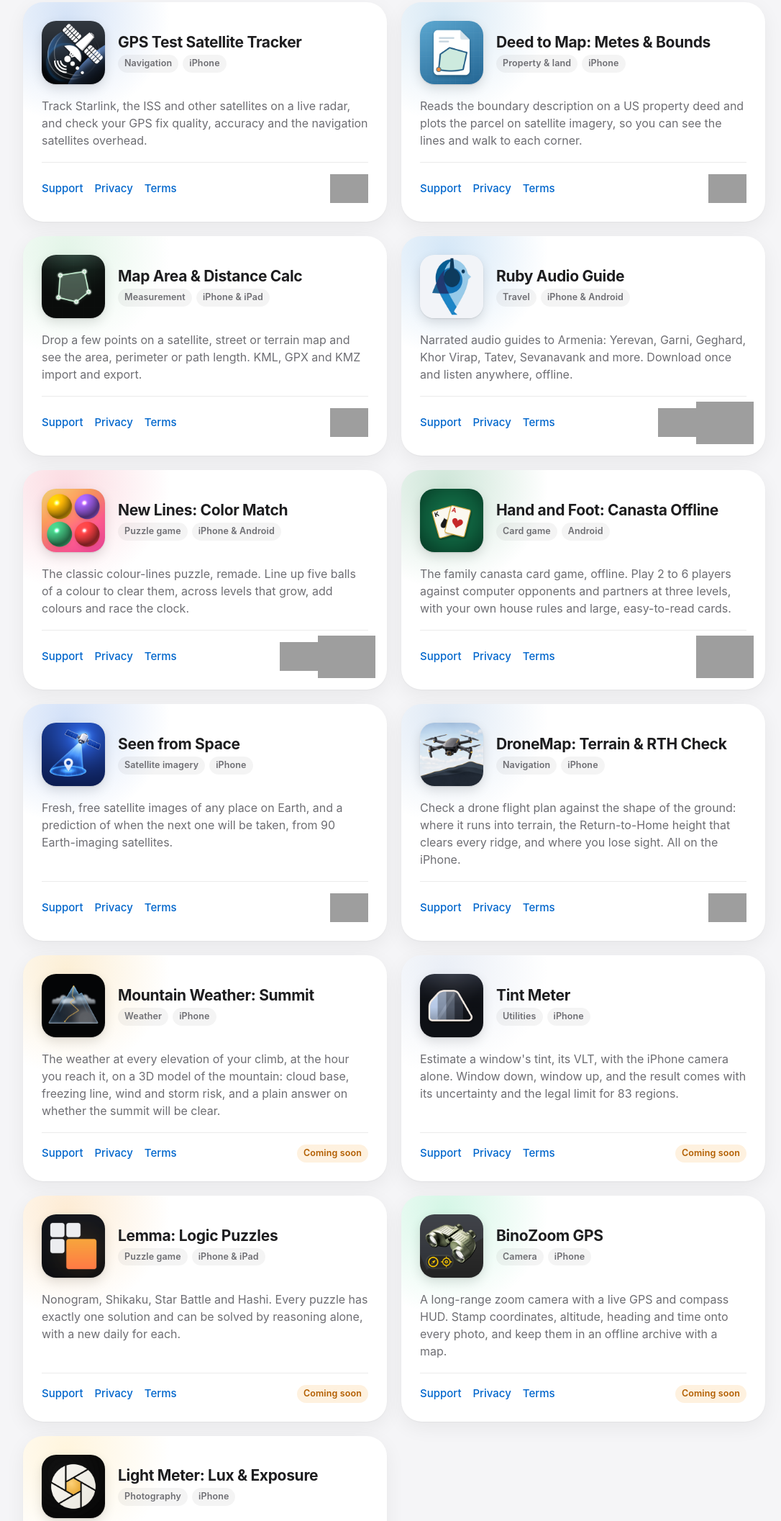
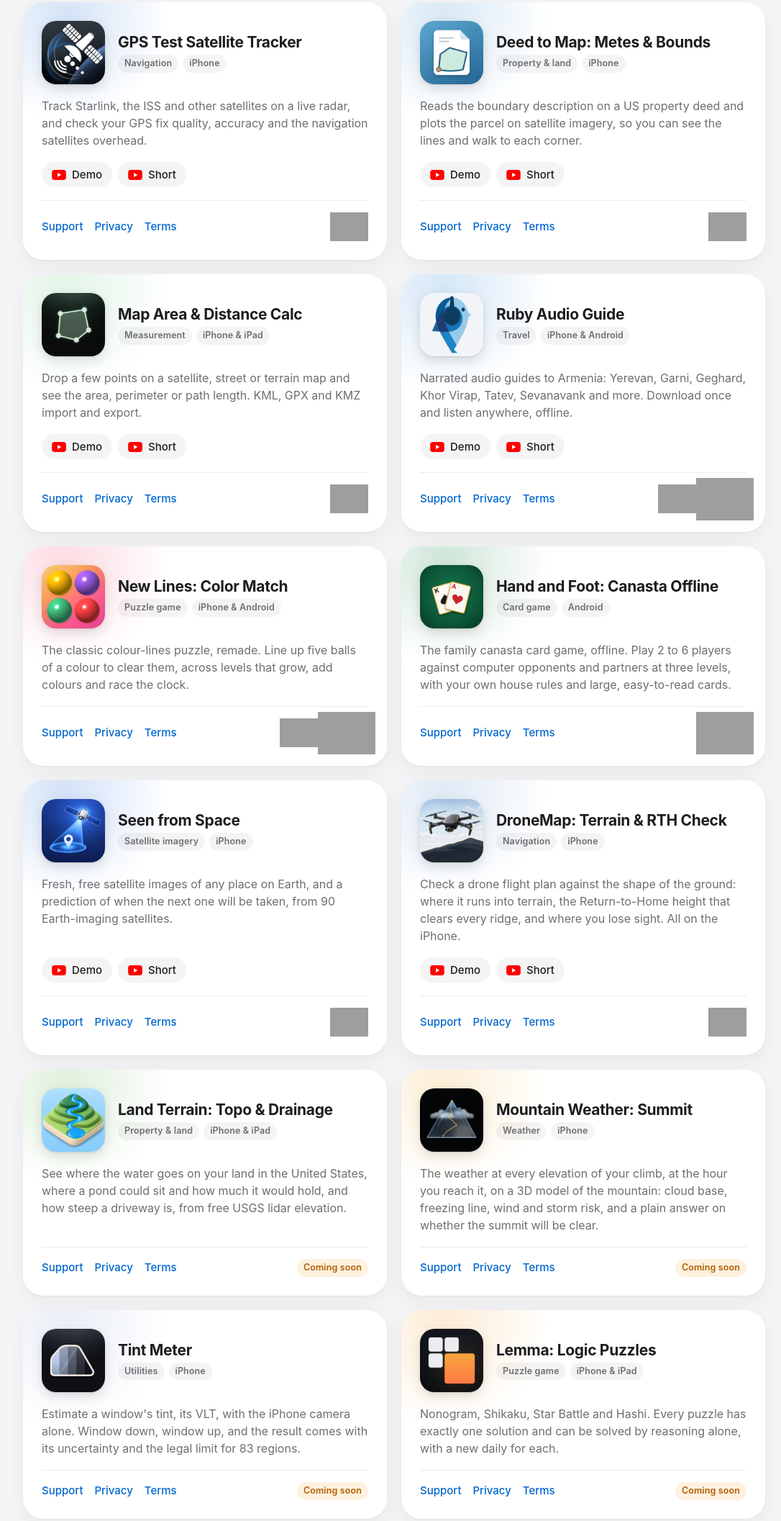
Before and after one commit to developer-barseghyan/developer-barseghyan.github.io, a plain HTML site: page index.html in a window 1280 px wide. Shown: the part 770-2883 px from the top of the page at 72% size, without its empty margins (92-1178 px from the left). Drawn offline with Linux system fonts and the light colour scheme; grey boxes are pictures that could not be loaded.

Commit message:
Add files via upload

```diff
--- a/index.html
+++ b/index.html
@@ -4,7 +4,7 @@
 <meta charset="utf-8">
 <meta name="viewport" content="width=device-width, initial-scale=1">
 <title>Tigran Barseghyan · iOS apps</title>
-<meta name="description" content="Apps by Tigran Barseghyan, an independent iOS developer in Armenia: GPS Test Satellite Tracker, Deed to Map, Map Area &amp; Distance Calc, Ruby Audio Guide, New Lines, Seen from Space, Lemma, BinoZoom GPS, Light Meter, DroneMap, Mountain Weather: Summit and Hand and Foot (Android). Support, privacy policies and terms for each app.">
+<meta name="description" content="Apps by Tigran Barseghyan, an independent iOS developer in Armenia: GPS Test Satellite Tracker, Deed to Map, Map Area &amp; Distance Calc, Ruby Audio Guide, New Lines, Seen from Space, Lemma, BinoZoom GPS, Light Meter, DroneMap, Land Terrain, Mountain Weather: Summit and Hand and Foot (Android). Support, privacy policies and terms for each app.">
 <link rel="canonical" href="https://developer-barseghyan.github.io/">
 <meta name="color-scheme" content="light dark">
 <meta name="theme-color" content="#f5f5f7" media="(prefers-color-scheme: light)">
@@ -185,6 +185,17 @@
           "author": {
             "@id": "https://developer-barseghyan.github.io/#me"
           }
+        },
+        {
+          "@type": "SoftwareApplication",
+          "position": 14,
+          "name": "Land Terrain: Topo & Drainage",
+          "operatingSystem": "iOS",
+          "applicationCategory": "NavigationApplication",
+          "url": "https://developer-barseghyan.github.io/land-terrain-support/",
+          "author": {
+            "@id": "https://developer-barseghyan.github.io/#me"
+          }
         }
       ]
     }
@@ -325,6 +336,13 @@ h2{margin:0;font:700 32px/1.1 -apple-system,BlinkMacSystemFont,"SF Pro Display",
 .chip.soon{color:#b25e00;background:rgba(247,166,60,.16)}
 @media (prefers-color-scheme: dark){.chip.soon{color:#f7a63c}}
 .app p.desc{margin:0;color:var(--muted);font-size:16px;line-height:1.5;flex:1}
+.videos{display:flex;gap:8px;flex-wrap:wrap}
+.videos a{
+  display:inline-flex;align-items:center;gap:8px;padding:7px 14px;border-radius:999px;
+  background:var(--chip);color:var(--text);font-size:15px;font-weight:500;line-height:1.4;
+}
+.videos a:hover{text-decoration:none;background:var(--rule)}
+.videos svg{display:block;flex:0 0 auto}
 .app-foot{display:flex;align-items:center;justify-content:space-between;gap:12px;flex-wrap:wrap;padding-top:16px;border-top:1px solid var(--rule)}
 .links{display:flex;gap:4px 16px;flex-wrap:wrap;font-size:15px}
 .links a{font-weight:500}
@@ -369,6 +387,10 @@ footer a{color:var(--faint)}
 </head>
 <body>
 <a class="skip" href="#apps">Skip to the apps</a>
+
+<svg width="0" height="0" style="position:absolute" aria-hidden="true">
+  <symbol id="yt" viewBox="0 0 24 17"><rect width="24" height="17" rx="4.5" fill="#f00"/><path d="M9.7 4.9v7.2l6.2-3.6z" fill="#fff"/></symbol>
+</svg>
 
 <div class="wrap">
   <header class="top">
@@ -415,6 +437,10 @@ footer a{color:var(--faint)}
           </div>
         </div>
         <p class="desc">Track Starlink, the ISS and other satellites on a live radar, and check your GPS fix quality, accuracy and the navigation satellites overhead.</p>
+        <nav class="videos" aria-label="GPS Test Satellite Tracker videos">
+          <a href="https://youtu.be/XK2Jotmy--M" aria-label="Watch the GPS Test Satellite Tracker demo on YouTube"><svg viewBox="0 0 24 17" width="20" height="14" aria-hidden="true"><use href="#yt"/></svg>Demo</a>
+          <a href="https://www.youtube.com/shorts/mqEj7X1hK-4" aria-label="Watch the GPS Test Satellite Tracker Short on YouTube"><svg viewBox="0 0 24 17" width="20" height="14" aria-hidden="true"><use href="#yt"/></svg>Short</a>
+        </nav>
         <div class="app-foot">
           <nav class="links" aria-label="GPS Test Satellite Tracker links">
             <a href="/satellite-tracker-support/">Support</a>
@@ -437,6 +463,10 @@ footer a{color:var(--faint)}
           </div>
         </div>
         <p class="desc">Reads the boundary description on a US property deed and plots the parcel on satellite imagery, so you can see the lines and walk to each corner.</p>
+        <nav class="videos" aria-label="Deed to Map: Metes &amp; Bounds videos">
+          <a href="https://youtu.be/IgeanZB4Ckc" aria-label="Watch the Deed to Map: Metes &amp; Bounds demo on YouTube"><svg viewBox="0 0 24 17" width="20" height="14" aria-hidden="true"><use href="#yt"/></svg>Demo</a>
+          <a href="https://www.youtube.com/shorts/pdV_jShEgV0" aria-label="Watch the Deed to Map: Metes &amp; Bounds Short on YouTube"><svg viewBox="0 0 24 17" width="20" height="14" aria-hidden="true"><use href="#yt"/></svg>Short</a>
+        </nav>
         <div class="app-foot">
           <nav class="links" aria-label="Deed to Map: Metes &amp; Bounds links">
             <a href="/deed-to-map-support/">Support</a>
@@ -459,6 +489,10 @@ footer a{color:var(--faint)}
           </div>
         </div>
         <p class="desc">Drop a few points on a satellite, street or terrain map and see the area, perimeter or path length. KML, GPX and KMZ import and export.</p>
+        <nav class="videos" aria-label="Map Area &amp; Distance Calc videos">
+          <a href="https://youtu.be/_KI6Qb7woFY" aria-label="Watch the Map Area &amp; Distance Calc demo on YouTube"><svg viewBox="0 0 24 17" width="20" height="14" aria-hidden="true"><use href="#yt"/></svg>Demo</a>
+          <a href="https://www.youtube.com/shorts/3tc9UG7tiRM" aria-label="Watch the Map Area &amp; Distance Calc Short on YouTube"><svg viewBox="0 0 24 17" width="20" height="14" aria-hidden="true"><use href="#yt"/></svg>Short</a>
+        </nav>
         <div class="app-foot">
           <nav class="links" aria-label="Map Area &amp; Distance Calc links">
             <a href="/map-area-calculator-support/">Support</a>
@@ -481,6 +515,10 @@ footer a{color:var(--faint)}
           </div>
         </div>
         <p class="desc">Narrated audio guides to Armenia: Yerevan, Garni, Geghard, Khor Virap, Tatev, Sevanavank and more. Download once and listen anywhere, offline.</p>
+        <nav class="videos" aria-label="Ruby Audio Guide videos">
+          <a href="https://youtu.be/fbAo5dsbeQ4" aria-label="Watch the Ruby Audio Guide demo on YouTube"><svg viewBox="0 0 24 17" width="20" height="14" aria-hidden="true"><use href="#yt"/></svg>Demo</a>
+          <a href="https://www.youtube.com/shorts/ASbImoIjeW0" aria-label="Watch the Ruby Audio Guide Short on YouTube"><svg viewBox="0 0 24 17" width="20" height="14" aria-hidden="true"><use href="#yt"/></svg>Short</a>
+        </nav>
         <div class="app-foot">
           <nav class="links" aria-label="Ruby Audio Guide links">
             <a href="/ruby-support/">Support</a>
@@ -556,6 +594,10 @@ footer a{color:var(--faint)}
           </div>
         </div>
         <p class="desc">Fresh, free satellite images of any place on Earth, and a prediction of when the next one will be taken, from 90 Earth-imaging satellites.</p>
+        <nav class="videos" aria-label="Seen from Space videos">
+          <a href="https://youtu.be/uoFaE_p80vE" aria-label="Watch the Seen from Space demo on YouTube"><svg viewBox="0 0 24 17" width="20" height="14" aria-hidden="true"><use href="#yt"/></svg>Demo</a>
+          <a href="https://www.youtube.com/shorts/GUdP8TgYonA" aria-label="Watch the Seen from Space Short on YouTube"><svg viewBox="0 0 24 17" width="20" height="14" aria-hidden="true"><use href="#yt"/></svg>Short</a>
+        </nav>
         <div class="app-foot">
           <nav class="links" aria-label="Seen from Space links">
             <a href="/seen-from-space-support/">Support</a>
@@ -578,6 +620,10 @@ footer a{color:var(--faint)}
           </div>
         </div>
         <p class="desc">Check a drone flight plan against the shape of the ground: where it runs into terrain, the Return-to-Home height that clears every ridge, and where you lose sight. All on the iPhone.</p>
+        <nav class="videos" aria-label="DroneMap: Terrain &amp; RTH Check videos">
+          <a href="https://youtu.be/jCz-CAKK0UA" aria-label="Watch the DroneMap: Terrain &amp; RTH Check demo on YouTube"><svg viewBox="0 0 24 17" width="20" height="14" aria-hidden="true"><use href="#yt"/></svg>Demo</a>
+          <a href="https://www.youtube.com/shorts/z2KltNgZyJM" aria-label="Watch the DroneMap: Terrain &amp; RTH Check Short on YouTube"><svg viewBox="0 0 24 17" width="20" height="14" aria-hidden="true"><use href="#yt"/></svg>Short</a>
+        </nav>
         <div class="app-foot">
           <nav class="links" aria-label="DroneMap: Terrain &amp; RTH Check links">
             <a href="/dronemap-support/">Support</a>
@@ -588,6 +634,25 @@ footer a{color:var(--faint)}
             <img class="badge-light" src="https://tools.applemediaservices.com/api/badges/download-on-the-app-store/black/en-us?size=250x83" alt="Download on the App Store" width="120" height="40" loading="lazy">
             <img class="badge-dark" src="https://tools.applemediaservices.com/api/badges/download-on-the-app-store/white/en-us?size=250x83" alt="Download on the App Store" width="120" height="40" loading="lazy">
           </a>
+        </div>
+      </article>
+
+      <article class="app" style="--glow:#6fb85c">
+        <div class="app-head">
+          <img class="app-icon" src="assets/icons/land-terrain.png" alt="Land Terrain: Topo &amp; Drainage app icon" width="88" height="88" loading="lazy">
+          <div>
+            <h3>Land Terrain: Topo &amp; Drainage</h3>
+            <div class="meta"><span class="chip">Property &amp; land</span><span class="chip">iPhone &amp; iPad</span></div>
+          </div>
+        </div>
+        <p class="desc">See where the water goes on your land in the United States, where a pond could sit and how much it would hold, and how steep a driveway is, from free USGS lidar elevation.</p>
+        <div class="app-foot">
+          <nav class="links" aria-label="Land Terrain: Topo &amp; Drainage links">
+            <a href="/land-terrain-support/">Support</a>
+            <a href="/land-terrain-support/privacy">Privacy</a>
+            <a href="/land-terrain-support/terms">Terms</a>
+          </nav>
+          <span class="chip soon">Coming soon</span>
         </div>
       </article>
 
@@ -702,7 +767,7 @@ footer a{color:var(--faint)}
 
   <footer>
     <span>&copy; 2026 Tigran Barseghyan</span>
-    <span>Apple, the Apple logo and App Store are trademarks of Apple Inc. Google Play and the Google Play logo are trademarks of Google LLC.</span>
+    <span>Apple, the Apple logo and App Store are trademarks of Apple Inc. Google Play, the Google Play logo and YouTube are trademarks of Google LLC.</span>
   </footer>
 </div>
 </body>
--- a/sitemap.xml
+++ b/sitemap.xml
@@ -40,4 +40,7 @@
   <url><loc>https://developer-barseghyan.github.io/summitweather-support/</loc></url>
   <url><loc>https://developer-barseghyan.github.io/summitweather-support/privacy</loc></url>
   <url><loc>https://developer-barseghyan.github.io/summitweather-support/terms</loc></url>
+  <url><loc>https://developer-barseghyan.github.io/land-terrain-support/</loc></url>
+  <url><loc>https://developer-barseghyan.github.io/land-terrain-support/privacy</loc></url>
+  <url><loc>https://developer-barseghyan.github.io/land-terrain-support/terms</loc></url>
 </urlset>
```
Also changed, not shown: assets/icons/land-terrain.png (added), 1 other file.
